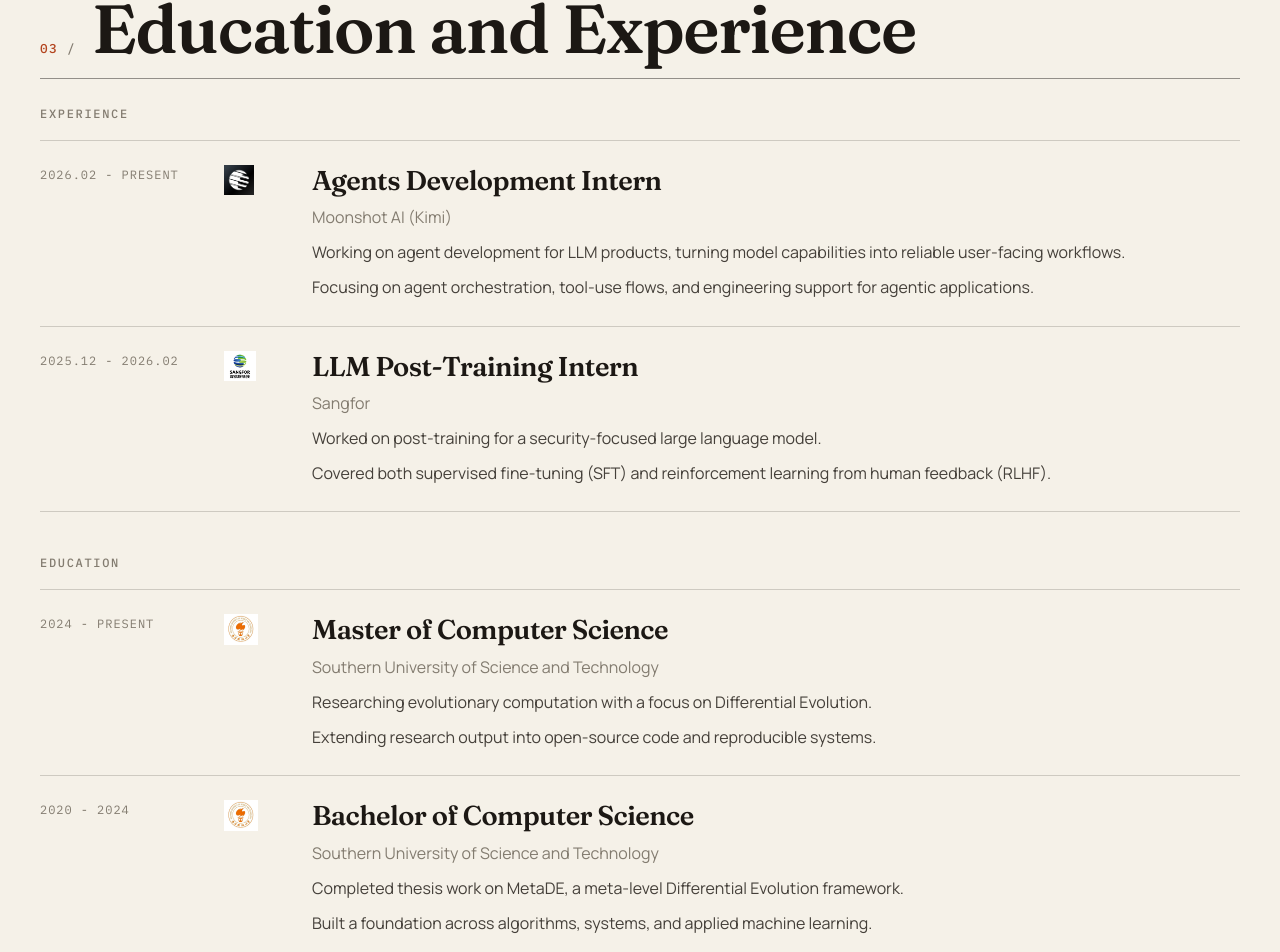
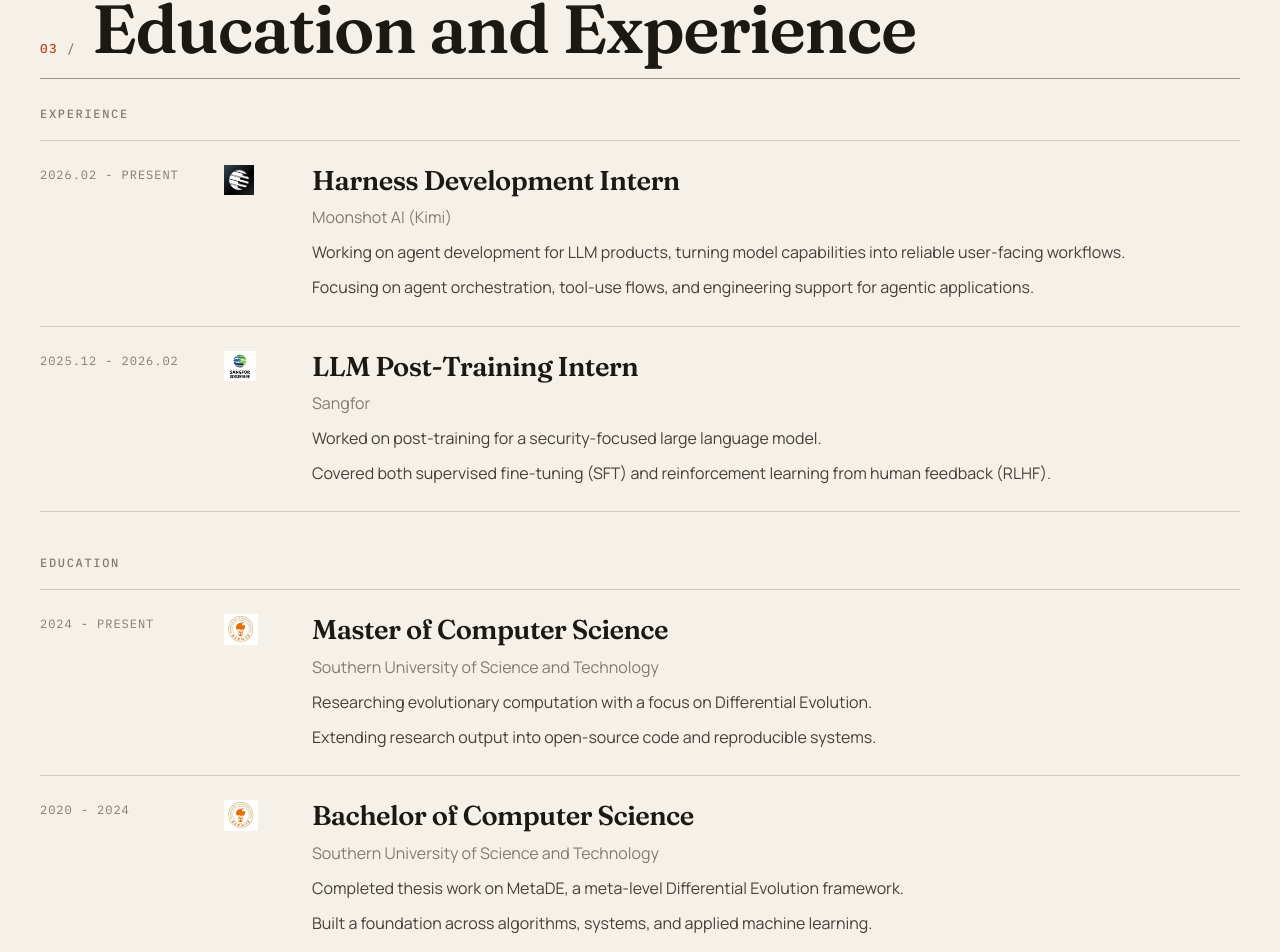
Before and after one commit to starquakee/fcc-web, a React (Vite) app: page / in a window 1280 px wide. Shown: the part 2714-3666 px from the top of the page. Built offline with nearby package versions, Linux system fonts and the light colour scheme; no server answers.

Commit message:
Update internship title to Harness development

```diff
--- a/src/content/profile.ts
+++ b/src/content/profile.ts
@@ -59,7 +59,7 @@ export const profilesByLocale: Record<Locale, Profile> = {
       {
         category: "experience",
         period: "2026.02 - Present",
-        title: "Agents Development Intern",
+        title: "Harness Development Intern",
         subtitle: "Moonshot AI (Kimi)",
         logoSrc: "/media/logos/moonshot.webp",
         logoAlt: "Moonshot AI logo",
@@ -147,7 +147,7 @@ export const profilesByLocale: Record<Locale, Profile> = {
       {
         category: "experience",
         period: "2026.02 - 至今",
-        title: "Agents 开发实习生",
+        title: "Harness开发实习生",
         subtitle: "月之暗面（Kimi）",
         logoSrc: "/media/logos/moonshot.webp",
         logoAlt: "月之暗面标志",
```
